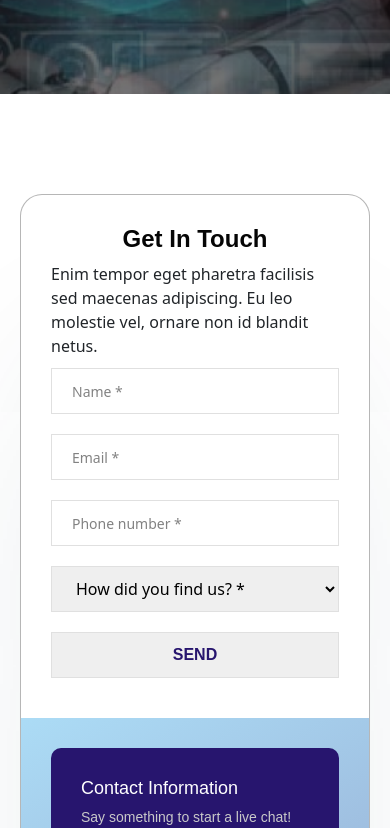
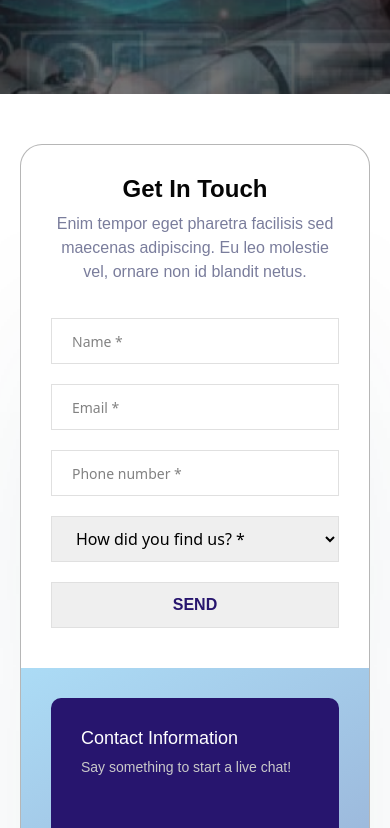
Before and after one commit to tousifkhan-web/bigbyte-main, a plain HTML site: page contact.html in a window 390 px wide. Shown: the part 605-1433 px from the top of the page. Drawn offline with Linux system fonts and the light colour scheme.

Commit message:
complete contact section

```diff
--- a/assets/css/custom-css/contact.css
+++ b/assets/css/custom-css/contact.css
@@ -42,6 +42,14 @@ p.bnr-p-txt {
 
 #contact-sec .row .left {
   padding: 50px 300px 50px 100px;
+}
+
+#contact-sec .row .left .form-wrap > p:nth-child(2) {
+  color: #7a7d9c;
+  font-family: var(--fontfamily1);
+  font-size: 16px;
+  font-style: normal;
+  font-weight: 500;
 }
 
 #contact-sec #f-form input,
--- a/assets/css/custom-css/mediaquery.css
+++ b/assets/css/custom-css/mediaquery.css
@@ -269,6 +269,15 @@
   #llm-portfolio .bottom > div {
     padding: 30px 0px;
   }
+
+  #contact-sec {
+    padding-top: 50px;
+    padding-bottom: 100px;
+  }
+
+  #contact-sec .row .left .form-wrap > p:nth-child(2) {
+    text-align: center;
+  }
   #contact-sec .row .left {
     padding: 30px;
   }
--- a/contact.html
+++ b/contact.html
@@ -291,7 +291,7 @@
           <div class="col-md-8 left d-flex align-items-center">
             <div class="form-wrap">
               <h2 class="hd2">Get in Touch</h2>
-              <p>
+              <p class="mb-4">
                 Enim tempor eget pharetra facilisis sed maecenas adipiscing. Eu
                 leo molestie vel, ornare non id blandit netus.
               </p>
```
